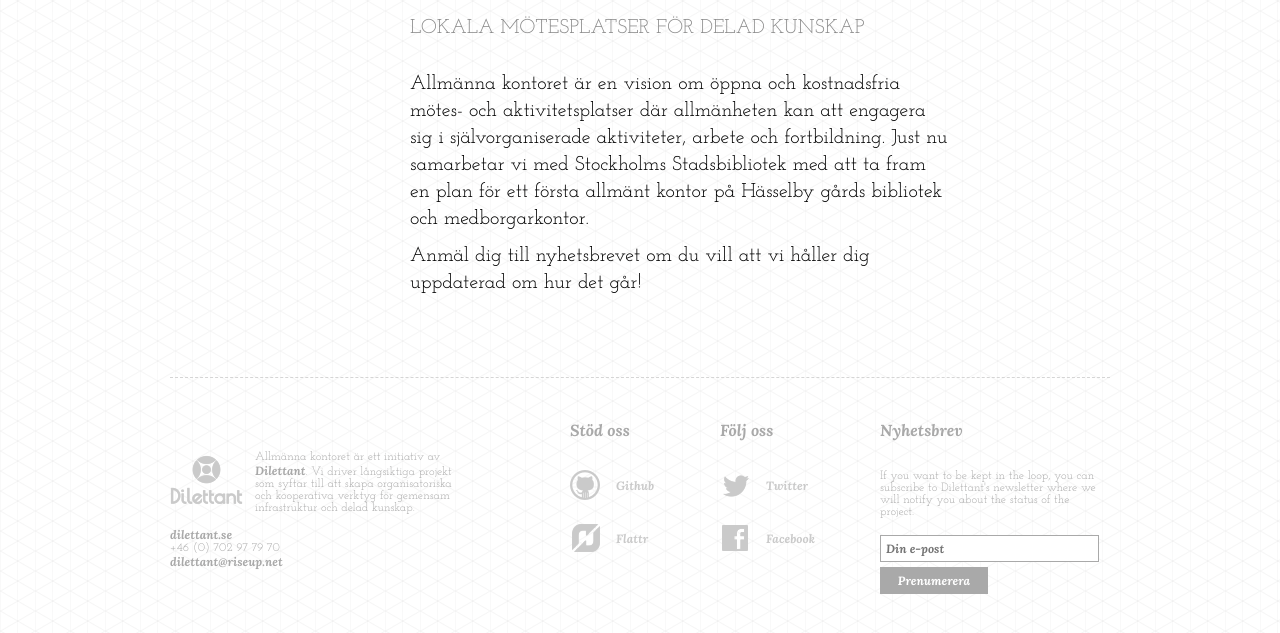
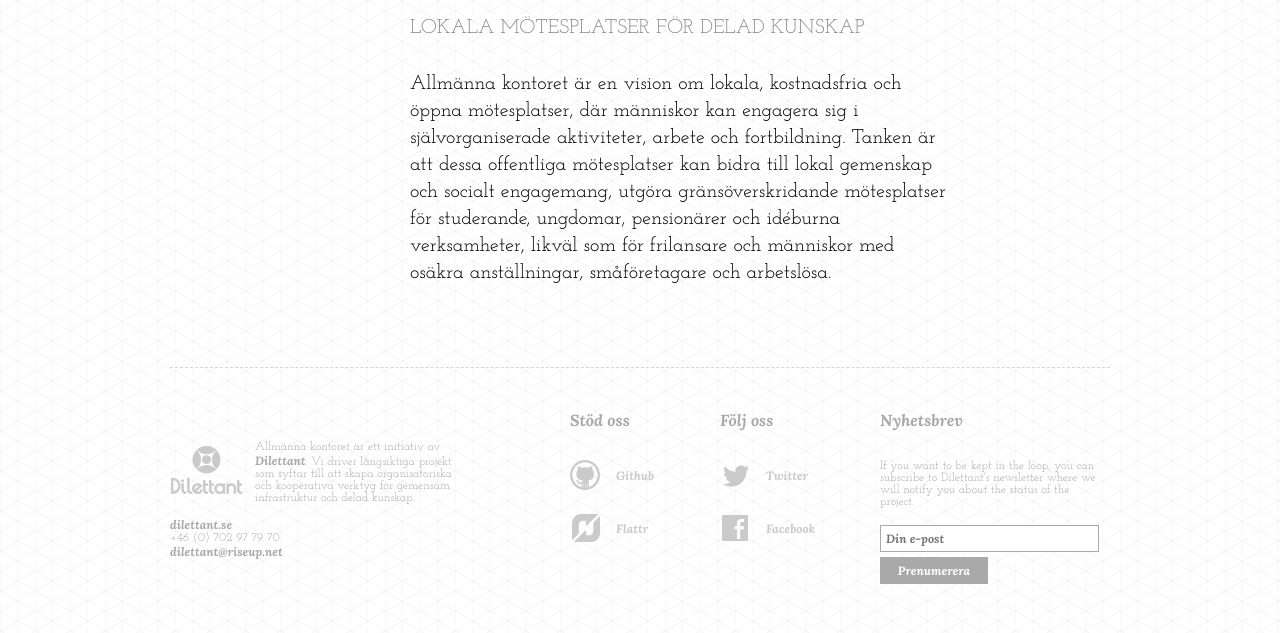
Before and after one commit to dilettant/allmannakontoret, a Jekyll site: the page built from hem.md, in a window 1280 px wide, cut to the strip 649-1353 px from the top of the page. Shown: the top 633 px of the strip. Built offline with Jekyll 4.4.1, drawn with Linux system fonts in a browser that asks for light colours; comment, search, counter and statistics services are not loaded.

Commit message:
Update hem.md

```diff
--- a/hem.md
+++ b/hem.md
@@ -10,6 +10,4 @@ category: hem
 pics: [index1.png, index2.png, index3.png]
 ---
 
-Allmänna kontoret är en vision om öppna och kostnadsfria mötes- och aktivitetsplatser där allmänheten kan att engagera sig i självorganiserade aktiviteter, arbete och fortbildning. Just nu samarbetar vi med Stockholms Stadsbibliotek med att ta fram en plan för ett första allmänt kontor på Hässelby gårds bibliotek och medborgarkontor.
-
-Anmäl dig till nyhetsbrevet om du vill att vi håller dig uppdaterad om hur det går!
+Allmänna kontoret är en vision om lokala, kostnadsfria och öppna mötesplatser, där människor kan engagera sig i självorganiserade aktiviteter, arbete och fortbildning. Tanken är att dessa offentliga mötesplatser kan bidra till lokal gemenskap och socialt engagemang, utgöra gränsöverskridande mötesplatser för studerande, ungdomar, pensionärer och idéburna verksamheter, likväl som för frilansare och människor med osäkra anställningar, småföretagare och arbetslösa.
```
